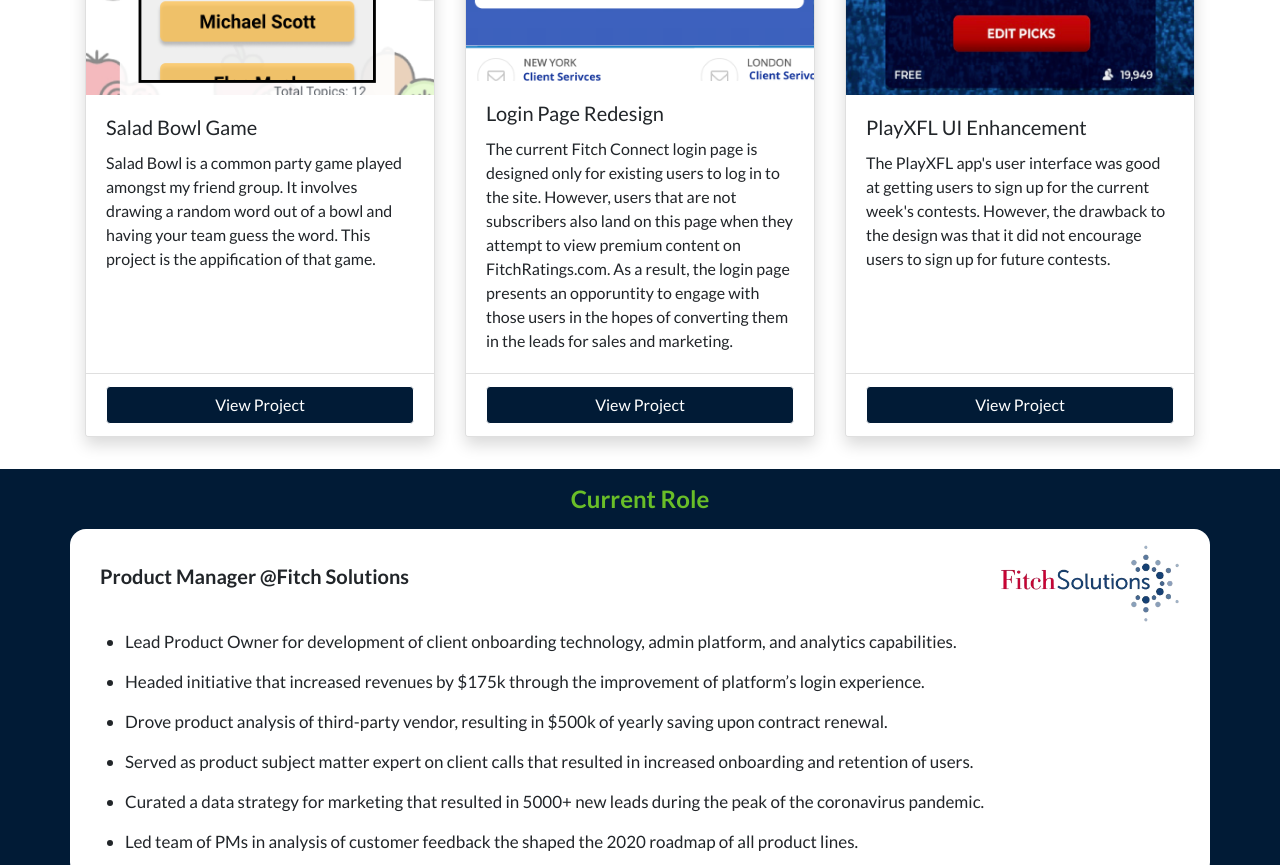
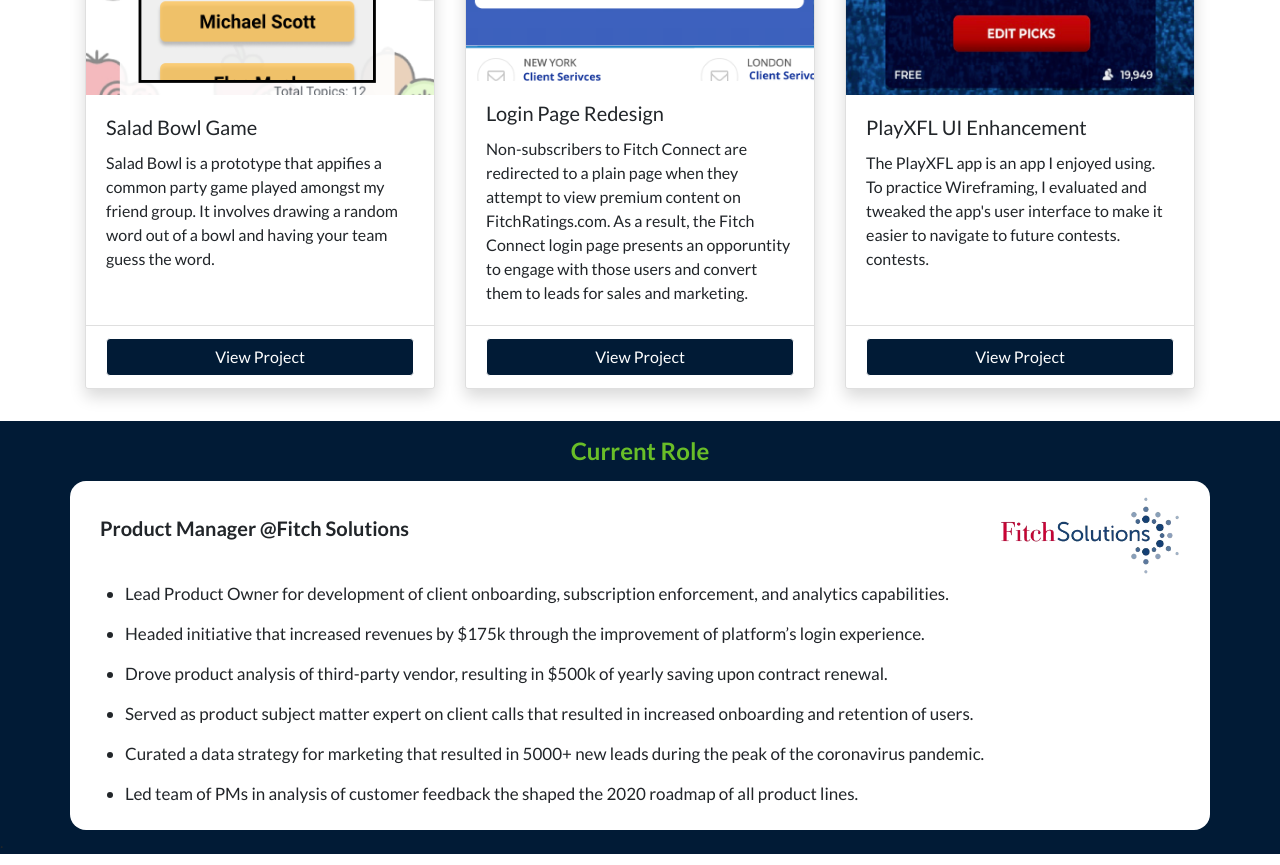
Before and after one commit to splotnik/pm_portfolio, a website: page public/index.html in a window 1280 px wide. Shown: the part 780-1645 px from the top of the page. Drawn offline with nearby package versions, Linux system fonts and the light colour scheme; a web font is replaced by a local one.

Commit message:
some tweaks

```diff
--- a/public/homestyle.css
+++ b/public/homestyle.css
@@ -42,7 +42,7 @@
     color: #a7a7a7;
 }
 #past-experience-section{
-    color: #41F4FF;
+    color: #011B36;
 }
 .container #past_experience {
     border-radius: 1rem;
--- a/public/index.html
+++ b/public/index.html
@@ -49,8 +49,8 @@
           <img src="photos/SaladbowlIcon.png" href="/saladbowl.html" class="card-img-top" alt="...">
           <div class="card-body">
             <h5 class="card-title">Salad Bowl Game</h5>
-            <p class="card-text">Salad Bowl is a common party game played amongst my friend group. It involves drawing a random
-              word out of a bowl and having your team guess the word. This project is the appification of that game.</p>
+            <p class="card-text"> Salad Bowl is a prototype that appifies a common party game played amongst my friend group. It involves drawing a random
+              word out of a bowl and having your team guess the word.</p>
           </div>
           <div class="card-footer text-center ">
             <a href="/saladbowl.html"><button class="btn btn-primary project-link"> View Project</button></a>
@@ -60,8 +60,8 @@
           <img src="photos/LoginPageIcon.png" class="card-img-top" alt="...">
           <div class="card-body">
             <h5 class="card-title">Login Page Redesign</h5>
-            <p class="card-text">The current Fitch Connect login page is designed only for existing users to log in to the site. However, users that are not subscribers also land on this page when they attempt to view premium content on FitchRatings.com.
-              As a result, the login page presents an opporuntity to engage with those users in the hopes of converting them in the leads for sales and marketing.
+            <p class="card-text"> Non-subscribers to Fitch Connect are redirected to a plain page when they attempt to view premium content on FitchRatings.com.
+              As a result, the Fitch Connect login page presents an opporuntity to engage with those users and convert them to leads for sales and marketing.
             </p>
           </div>
           <div class="card-footer text-center ">
@@ -72,9 +72,8 @@
           <img src="photos/PlayXFLIcon.png" class="card-img-top" alt="...">
           <div class="card-body">
             <h5 class="card-title">PlayXFL UI Enhancement</h5>
-            <p class="card-text">The PlayXFL app's user interface was good at getting users to sign up for the current week's
-              contests.
-              However, the drawback to the design was that it did not encourage users to sign up for future contests. </p>
+            <p class="card-text">The PlayXFL app is an app I enjoyed using. To practice Wireframing, I evaluated and tweaked the app's user interface to make it easier to navigate to future contests.
+              contests.</p>
           </div>
           <div class="card-footer text-center ">
             <a href="/playxfl.html"><button class="btn btn-primary project-link">  View Project</button></a>
@@ -95,7 +94,7 @@
           </div>
           <div class="row">
             <ul>
-              <li><span>Lead Product Owner for development of client onboarding technology, admin platform, and analytics capabilities.</span></li>
+              <li><span>Lead Product Owner for development of client onboarding, subscription enforcement, and analytics capabilities.</span></li>
               <li><span>Headed initiative that increased revenues by $175k through the improvement of platform’s login experience.</span></li>
               <li><span>Drove product analysis of third-party vendor, resulting in $500k of yearly saving upon contract renewal.</span></li>
               <li><span>Served as product subject matter expert on client calls that resulted in increased onboarding and retention of users.</span></li>
```
